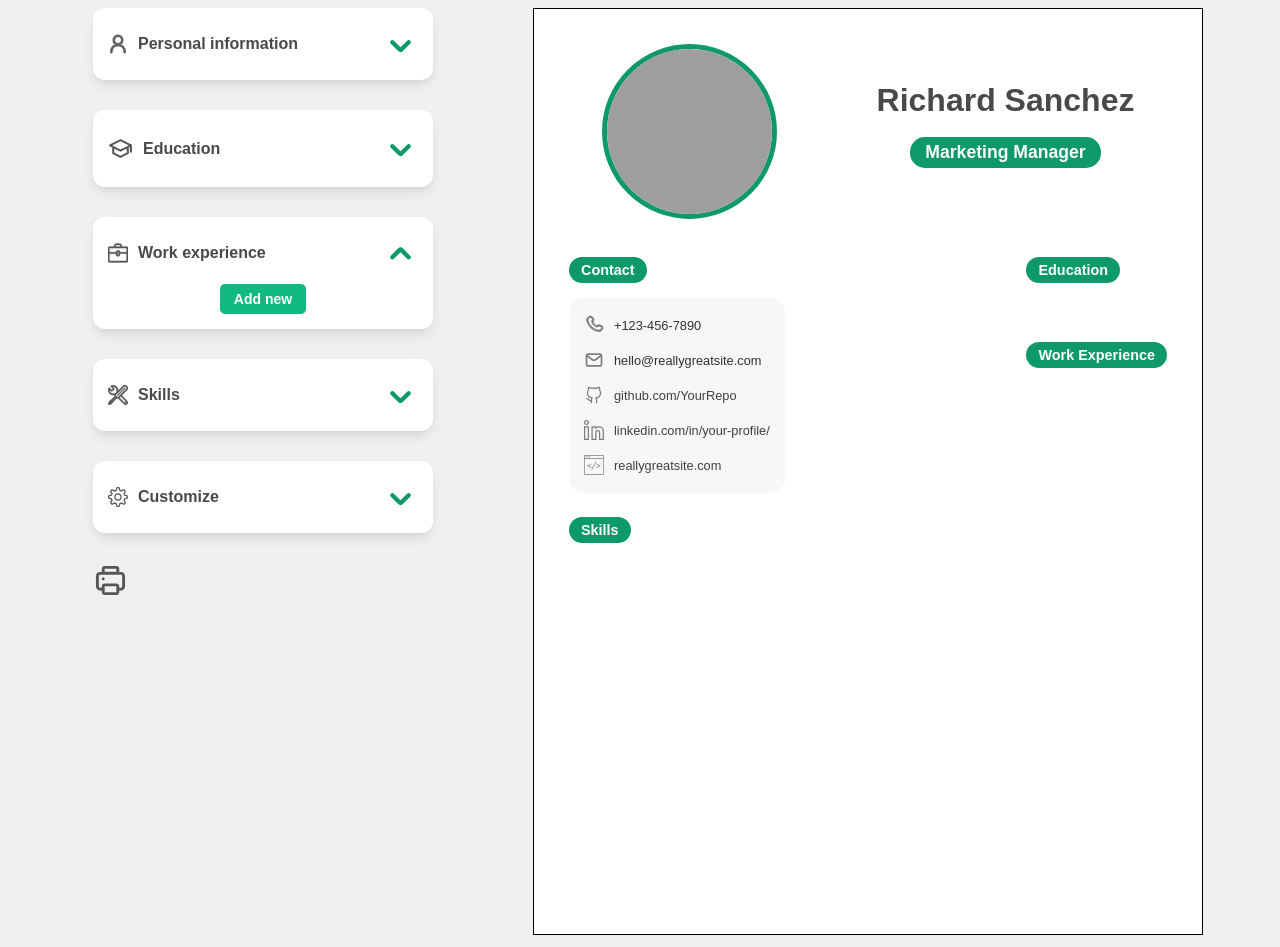
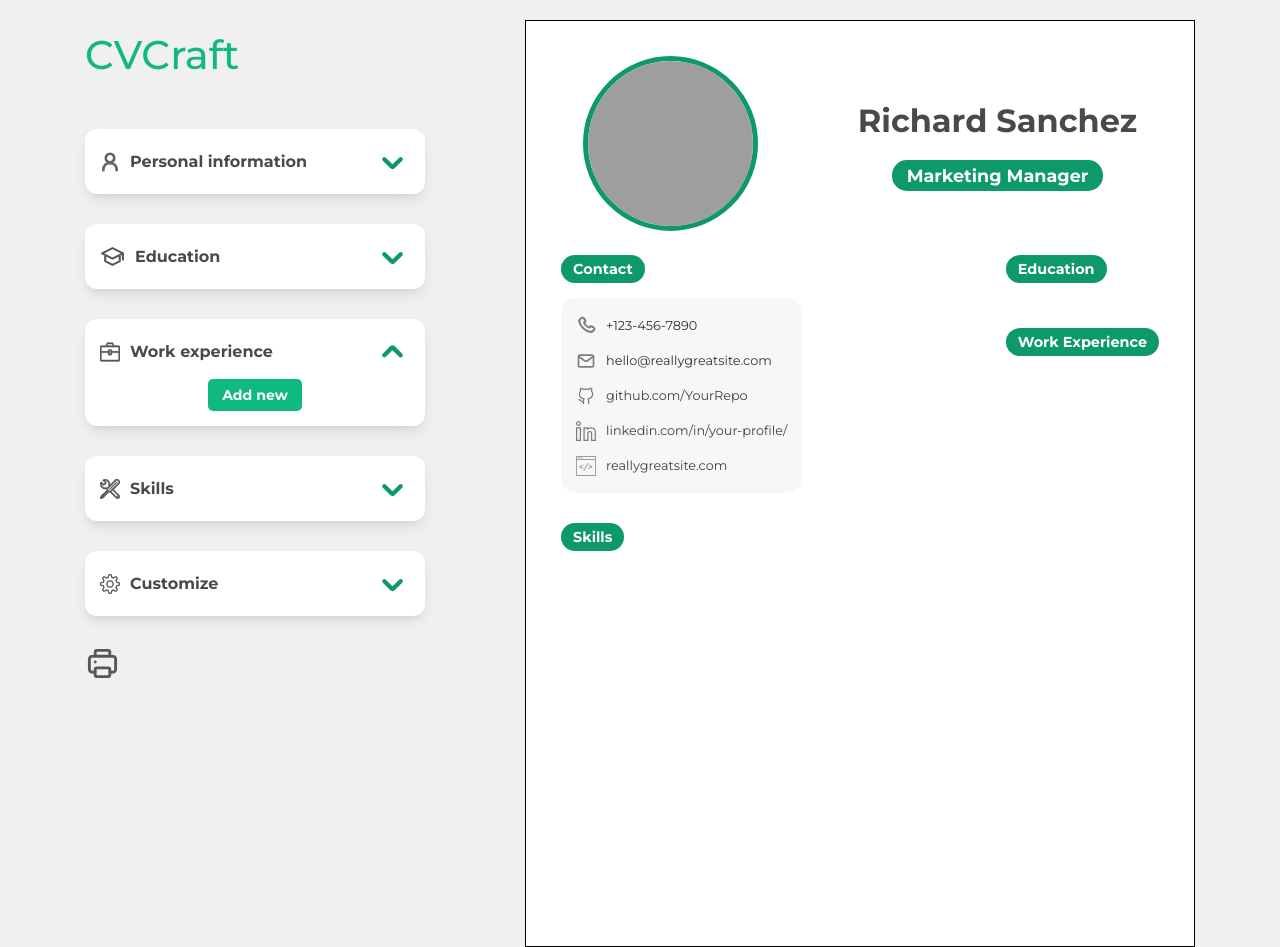
Before and after one commit to KawalaE/CVCraft, a React (Vite) app: page / in a window 1280 px wide. Built offline with nearby package versions, Linux system fonts and the light colour scheme; grey boxes are pictures that could not be loaded.

Commit message:
Add logo

```diff
--- a/src/App.jsx
+++ b/src/App.jsx
@@ -211,6 +211,7 @@ export default function App(){
     return (
         <div className="app">
             <div className="left-side">
+                <p className="logo">CVCraft</p>
                 <Contact
                     props={props}
                     inputChange={handleChange}
--- a/src/styles.css
+++ b/src/styles.css
@@ -1,8 +1,17 @@
-* {
+*, *::before, *::after{
     font-family: Arial, Helvetica, sans-serif;
     box-sizing: border-box;
+    padding: 0;
+    margin: 0;
     font-size: 16px;
+    border: none;
+    font-family: 'Montserrat', Arial, Helvetica, sans-serif;
   }
+@font-face {
+  font-family: "Montserrat";
+  src: url('./assets/Montserrat-VariableFont_wght.woff') format('woff');
+  font-style: normal;
+}
 body{
   width: 100vw;
   height: 100vh;
@@ -62,6 +71,7 @@ button{
   height: 927px;
   border: 1px solid black;
   background-color: #ffffff ;
+  margin-top:20px;
 }
 .app{
   display: flex;
@@ -211,7 +221,7 @@ input[type="file"] {
   width:auto;
   background-color: #ffffff;
   border-radius: 0.75rem;
-  padding: 0px 5px 0px 5px;
+  padding: 5px 5px 5px 5px;
 }
 .hide{
   background:url('./assets/up-arrow.svg');
@@ -240,6 +250,12 @@ input[type="file"] {
 .hide:hover, .show:hover, .open-eye-icon:hover, .closed-eye-icon:hover, .printer:hover{
   filter: brightness(75%);
 }
+.logo{
+  color:#10b981;
+  font-size: 2.5rem;
+  font-weight: 500;
+  margin:30px 0px 20px 0px;
+}
 .form-section{
   display: flex;
   flex-direction: column;
@@ -253,6 +269,7 @@ input[type="file"] {
   flex-direction: column;
   background-color: #ffffff;
   border-radius: 0.75rem;
+  padding: 5px;
 }
 .form-segment{
   background-color: #ffffff;
@@ -262,7 +279,6 @@ input[type="file"] {
   min-width: 340px;
   display: flex;
   flex-direction: column;
-
 }
 .form-icon-contact{
   background:url('./assets/person.svg');
@@ -347,6 +363,7 @@ input[type="file"] {
   align-items: center;
   justify-content: center;
   max-width: 300px;
+  gap: 20px;
 }
 .contact-inside{
   background-color:#f7f7f7;
@@ -396,6 +413,11 @@ input[type="file"] {
   height: 20px;
   width: 20px;
 }
+.skill-box, .work-box, .education-box, .contact-box{
+  display: flex;
+  flex-direction: column;
+  gap: 15px;
+}
 .contact-element{
   display: flex;
   align-items: center;
@@ -407,7 +429,7 @@ input[type="file"] {
   display: flex;
   flex-direction: column;
   justify-content: space-around;
-  gap: 10px;
+  gap: 30px;
   margin-left: 15px;
 }
 .input-entity{
@@ -490,7 +512,7 @@ input[type="checkbox"]{
   justify-content: space-between;
   background-color:  #f7f7f7;
   border-radius: 15px;
-  padding: 0px 10px 0px 10px
+  padding: 10px 10px 10px 10px
 }
 .skill-desc{
   color: #1f1f1f;
```
Also changed, not shown: src/assets/Montserrat-VariableFont_wght.woff (added).
